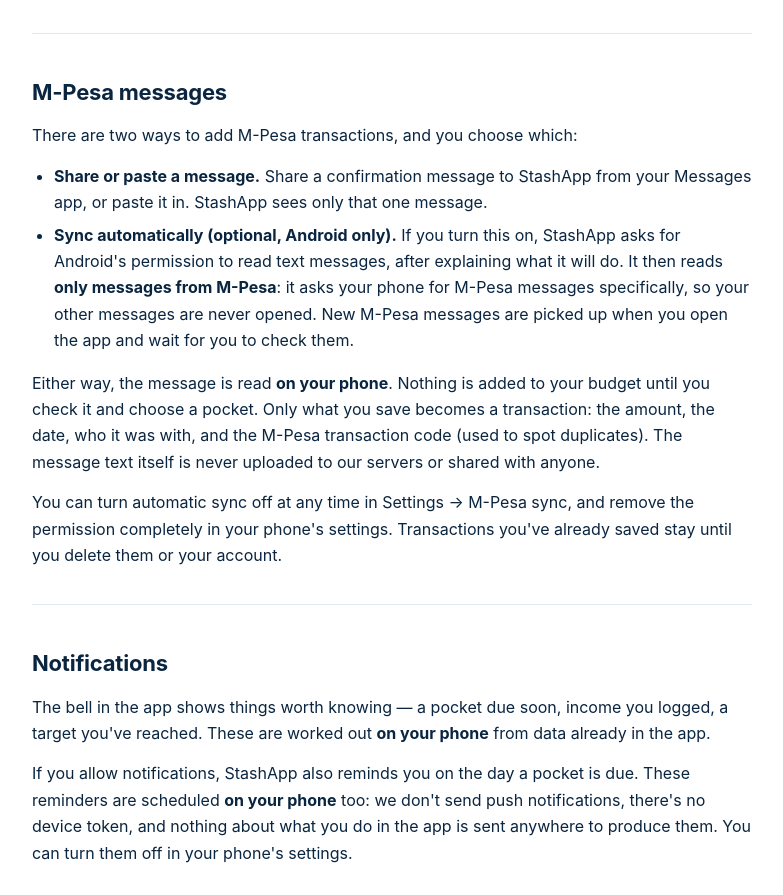
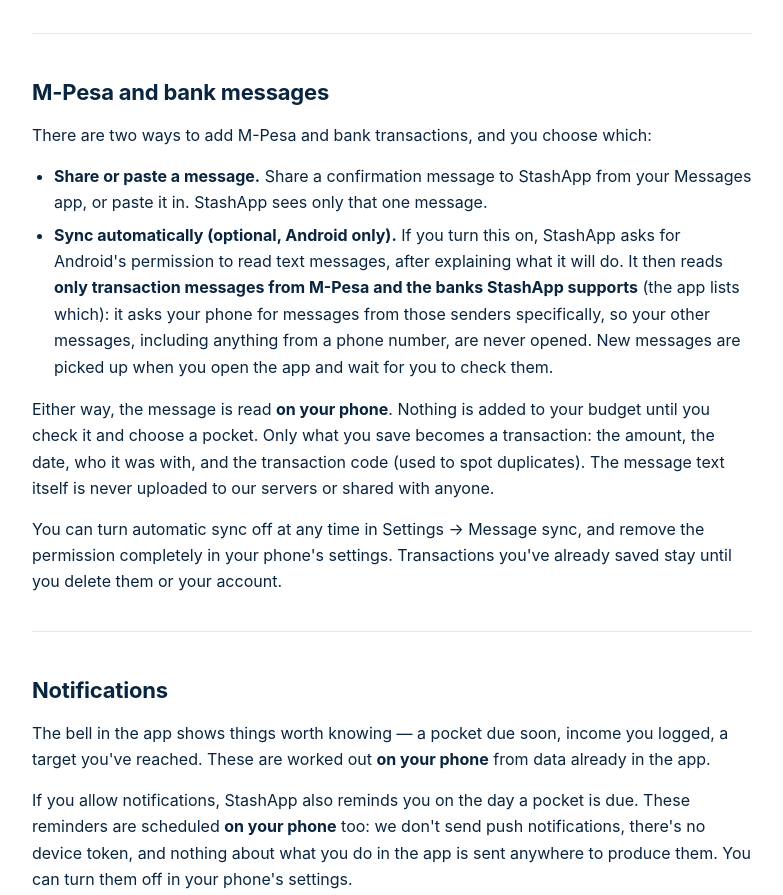
Before and after one commit to SharonMbae/stashapp-legal, a plain HTML site: page index.html in a window 1280 px wide. Shown: the part 1883-2778 px from the top of the page, without its empty margins (248-1031 px from the left). Drawn offline with Linux system fonts and the light colour scheme.

Commit message:
Update legal pages
Regenerated from the StashApp app repo by scripts/publish-legal.sh.

```diff
--- a/index.html
+++ b/index.html
@@ -45,6 +45,7 @@
 <nav>
 <a href="index.html" aria-current="page">Privacy Policy</a>
 <a href="terms.html">Terms of Service</a>
+<a href="delete-account.html">Delete Account</a>
 </nav>
 <main>
 <h1>StashApp Privacy Policy</h1>
@@ -84,14 +85,14 @@
 <li><strong>Advertising identifiers or device fingerprints.</strong> There is no advertising in StashApp. We don&#x27;t collect your device model, advertising ID, or anything else that could identify your phone, and we don&#x27;t track you across other apps or websites.</li>
 </ul>
 <hr>
-<h2>M-Pesa messages</h2>
-<p>There are two ways to add M-Pesa transactions, and you choose which:</p>
+<h2>M-Pesa and bank messages</h2>
+<p>There are two ways to add M-Pesa and bank transactions, and you choose which:</p>
 <ul>
 <li><strong>Share or paste a message.</strong> Share a confirmation message to StashApp from your Messages app, or paste it in. StashApp sees only that one message.</li>
-<li><strong>Sync automatically (optional, Android only).</strong> If you turn this on, StashApp asks for Android&#x27;s permission to read text messages, after explaining what it will do. It then reads <strong>only messages from M-Pesa</strong>: it asks your phone for M-Pesa messages specifically, so your other messages are never opened. New M-Pesa messages are picked up when you open the app and wait for you to check them.</li>
+<li><strong>Sync automatically (optional, Android only).</strong> If you turn this on, StashApp asks for Android&#x27;s permission to read text messages, after explaining what it will do. It then reads <strong>only transaction messages from M-Pesa and the banks StashApp supports</strong> (the app lists which): it asks your phone for messages from those senders specifically, so your other messages, including anything from a phone number, are never opened. New messages are picked up when you open the app and wait for you to check them.</li>
 </ul>
-<p>Either way, the message is read <strong>on your phone</strong>. Nothing is added to your budget until you check it and choose a pocket. Only what you save becomes a transaction: the amount, the date, who it was with, and the M-Pesa transaction code (used to spot duplicates). The message text itself is never uploaded to our servers or shared with anyone.</p>
-<p>You can turn automatic sync off at any time in Settings → M-Pesa sync, and remove the permission completely in your phone&#x27;s settings. Transactions you&#x27;ve already saved stay until you delete them or your account.</p>
+<p>Either way, the message is read <strong>on your phone</strong>. Nothing is added to your budget until you check it and choose a pocket. Only what you save becomes a transaction: the amount, the date, who it was with, and the transaction code (used to spot duplicates). The message text itself is never uploaded to our servers or shared with anyone.</p>
+<p>You can turn automatic sync off at any time in Settings → Message sync, and remove the permission completely in your phone&#x27;s settings. Transactions you&#x27;ve already saved stay until you delete them or your account.</p>
 <hr>
 <h2>Notifications</h2>
 <p>The bell in the app shows things worth knowing — a pocket due soon, income you logged, a target you&#x27;ve reached. These are worked out <strong>on your phone</strong> from data already in the app.</p>
```
Also changed, not shown: terms.html (+1 -0 lines).
